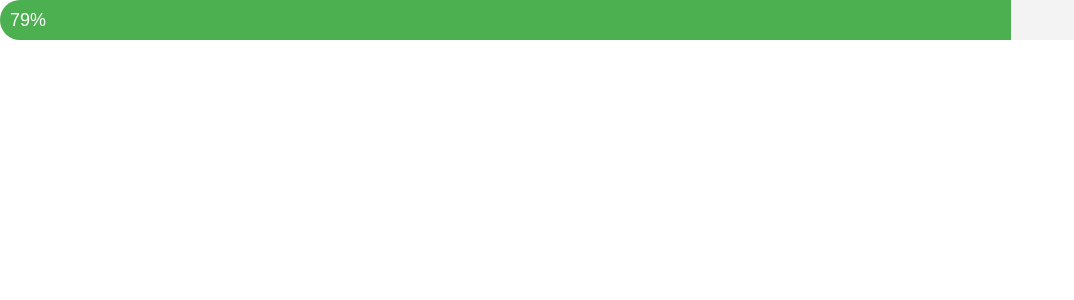
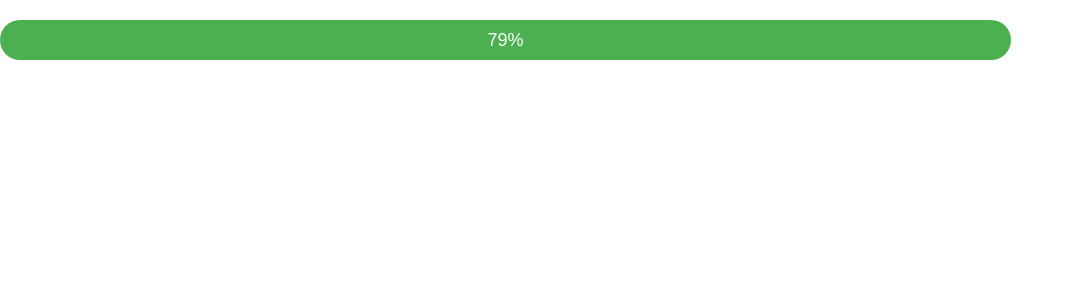
Before and after one commit to Vivek-4321/Frontend_Mini_Challenges, a React (Vite) app in the folder Challenges/: page /progress-bar in a window 1280 px wide. Shown: the top 300 px of the page, without its empty margins (0-1074 px from the left). Built offline with nearby package versions, Linux system fonts and the light colour scheme.

Commit message:
Minor css updates

```diff
--- a/Challenges/src/ProgressBar.css
+++ b/Challenges/src/ProgressBar.css
@@ -1,14 +1,17 @@
 .progress-bar__warpper {
+    display: flex;
+    align-items: center;
+    justify-content: column;
     width: 100%;
-    height: 40px;
-    background-color: #f3f3f3;
-    border-radius: 20px;
+    height: 80px;
+    /* background-color: #f3f3f3;
+    border-radius: 20px; */
     overflow: hidden;
   }
 
   .progress-bar__container {
     width: 100%;
-    height: 100%;
+    height: 50%;
     display: flex;
     align-items: center;
   }
@@ -19,12 +22,17 @@
     background-color: #4caf50;
     display: flex;
     align-items: center;
-    justify-content: flex-start;
+    justify-content: center;
     transition: transform 0.5s ease-in-out;
+    border-radius: 1.4rem;
+    position: relative;
   }
 
   .progress-bar__bar span {
+    position: absolute;
     color: white;
     font-size: 18px;
-    margin-left: 10px;
+    display: flex;
+    align-items: center;
+    justify-content: center;
   }
```
